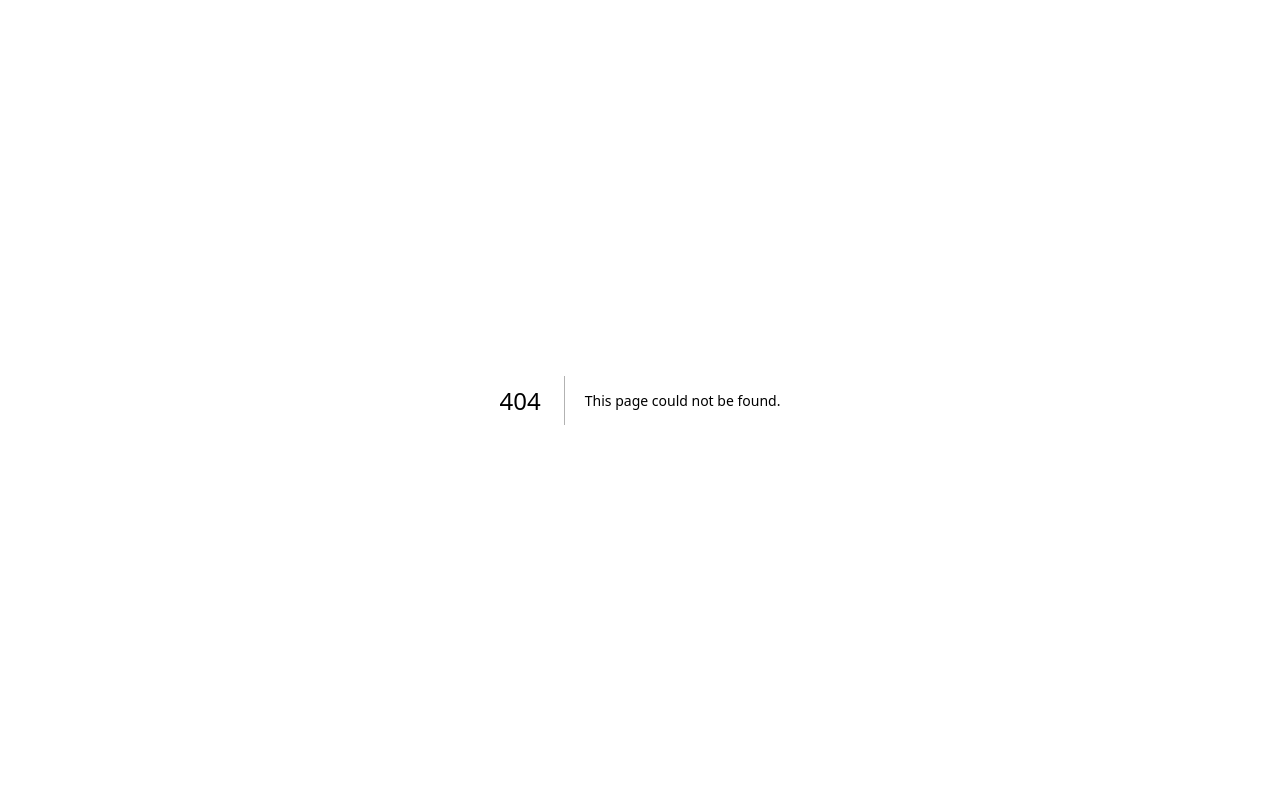
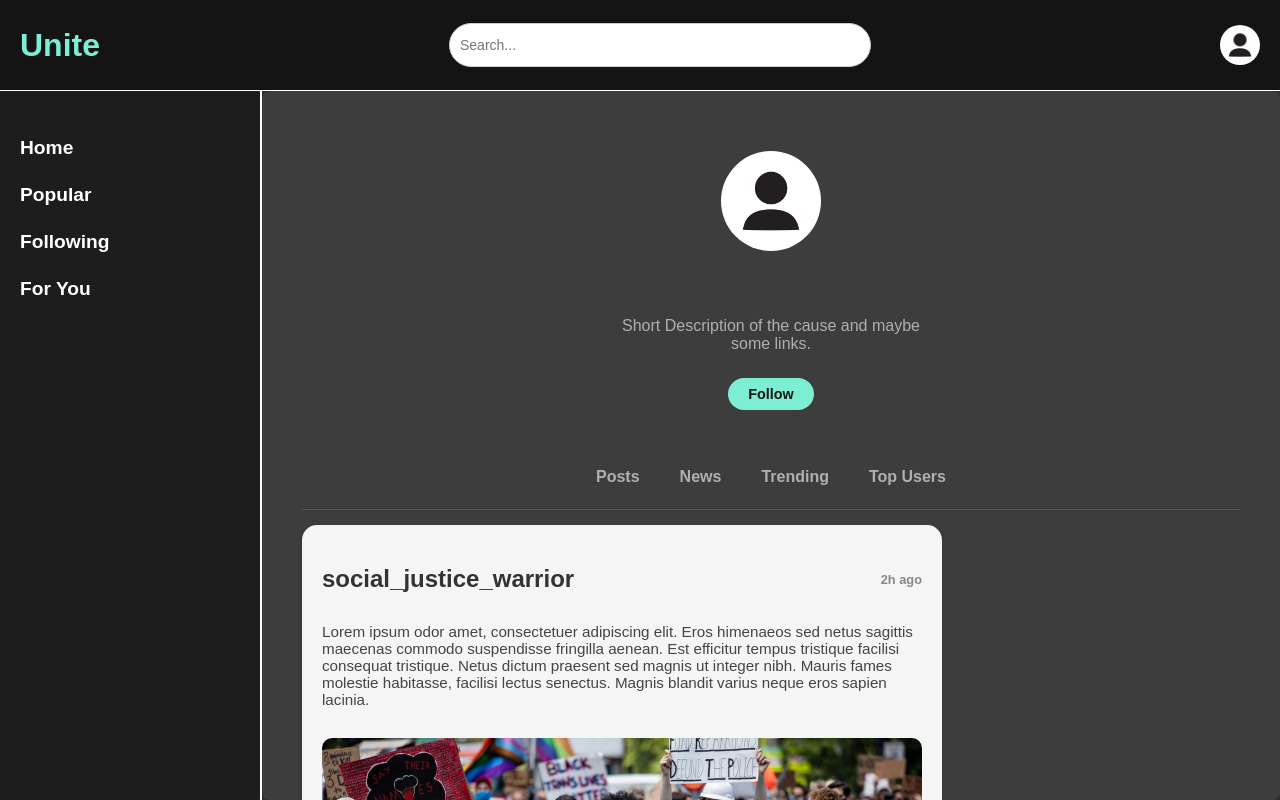
Before and after one commit to JEETDESAI25/capstone-code, a Next.js app in the folder my-app/: page /1 in a window 1280 px wide. Before the commit this address had no page. Built offline with nearby package versions, Linux system fonts and the light colour scheme.

Commit message:
merging again

```diff
--- /dev/null
+++ b/my-app/src/app/[UserID]/page.tsx
@@ -0,0 +1,81 @@
+// src/app/page.tsx
+import styles from "../../styles/App.module.css";
+import Navbar from "../../components/Navbar";
+import SidePanel from "../../components/Sidepanel";
+import Post from "../../components/Post";
+import default_pfp from "./../../../public/images/default_pfp.jpeg";
+import Image from "next/image";
+
+export default function ProfileDetails({
+  params,
+}: {
+  params: {
+    profileDetails: string;
+  };
+}) {
+  return (
+    <div className={styles.app}>
+      <Navbar />
+      <div className={styles.mainContent}>
+        <SidePanel />
+        <main className={styles.content}>
+          <div className={styles.profileSection}>
+            <Image className={styles.profileImage} src={default_pfp} alt="" />
+            <h2>{params.profileDetails}</h2>
+            <p className={styles.description}>
+              Short Description of the cause and maybe some links.
+            </p>
+            <button className={styles.followButton}>Follow</button>
+          </div>
+          {/* Tabs */}
+          <div className={styles.tabs}>
+            <h2 className="active">Posts</h2>
+            <h2>News</h2>
+            <h2>Trending</h2>
+            <h2>Top Users</h2>
+          </div>
+          <Post
+            username="social_justice_warrior"
+            content="Lorem ipsum odor amet, consectetuer adipiscing elit. Eros himenaeos sed  netus sagittis maecenas commodo suspendisse fringilla aenean. Est  efficitur tempus tristique facilisi consequat tristique. Netus dictum  praesent sed magnis ut integer nibh. Mauris fames molestie habitasse,  facilisi lectus senectus. Magnis blandit varius neque eros sapien  lacinia."
+            imageUrl="/images/black-lives-matter.jpg"
+            timestamp="2h ago"
+          />
+        </main>
+      </div>
+    </div>
+  );
+}
+
+// export default function Home() {
+//   return (
+//     <div className={styles.app}>
+//       <Navbar />
+//       <div className={styles.mainContent}>
+//         <SidePanel />
+//         <main className={styles.content}>
+//           <div className={styles.profileSection}>
+//             <Image className={styles.profileImage} src={default_pfp} alt="" />
+//             <h2>Black Lives Matter Campaign</h2>
+//             <p className={styles.description}>
+//               Short Description of the cause and maybe some links.
+//             </p>
+//             <button className={styles.followButton}>Follow</button>
+//           </div>
+//           {/* Tabs */}
+//           <div className={styles.tabs}>
+//             <h2 className="active">Posts</h2>
+//             <h2>News</h2>
+//             <h2>Trending</h2>
+//             <h2>Top Users</h2>
+//           </div>
+//           <Post
+//             username="social_justice_warrior"
+//             content="Lorem ipsum odor amet, consectetuer adipiscing elit. Eros himenaeos sed  netus sagittis maecenas commodo suspendisse fringilla aenean. Est  efficitur tempus tristique facilisi consequat tristique. Netus dictum  praesent sed magnis ut integer nibh. Mauris fames molestie habitasse,  facilisi lectus senectus. Magnis blandit varius neque eros sapien  lacinia."
+//             imageUrl="/images/black-lives-matter.jpg"
+//             timestamp="2h ago"
+//           />
+//         </main>
+//       </div>
+//     </div>
+//   );
+// }
--- a/my-app/src/components/Navbar.tsx
+++ b/my-app/src/components/Navbar.tsx
@@ -1,14 +1,16 @@
 import styles from "../styles/Navbar.module.css";
-import SearchBar from "./SearchBar.tsx";
+import SearchBar from "./SearchBar";
 import default_pfp from "./../../public/images/default_pfp.jpeg";
 import Image from "next/image";
 
 const Navbar: React.FC = () => {
   return (
     <nav className={styles.navbar}>
-      <h2 className={styles.uniteTitle}>Unite</h2>
+      <div>
+        <h2 className={styles.uniteTitle}>Unite</h2>
+      </div>
       <SearchBar />
-      <Image className={styles.profilePicture} src={default_pfp} alt="" />
+      <Image className={styles.profileIcon} src={default_pfp} alt="" />
     </nav>
   );
 };
--- a/my-app/src/components/Posts.tsx
+++ b/my-app/src/components/Post.tsx
@@ -1,5 +1,4 @@
-// src/components/Post.tsx
-import styles from "../styles/Posts.module.css";
+import styles from "../styles/Post.module.css";
 
 interface PostProps {
   username: string;
--- a/my-app/src/components/Sidepanel.tsx
+++ b/my-app/src/components/Sidepanel.tsx
@@ -2,13 +2,15 @@ import styles from "../styles/SidePanel.module.css";
 
 const SidePanel: React.FC = () => {
   return (
-    <div className={styles.sidePanel}>
+    <div className={styles.sidePanelContainer}>
+      <aside className={styles.sidePanel}>
         <ul>
           <li>Home</li>
           <li>Popular</li>
           <li>Following</li>
           <li>For You</li>
         </ul>
+      </aside>
     </div>
   );
 };
--- a/my-app/src/styles/App.module.css
+++ b/my-app/src/styles/App.module.css
@@ -3,7 +3,7 @@
   flex-direction: column;
   height: 100vh;
   background-color: #2f2f2f;
-  color: white
+  color: white;
 }
 
 .mainContent {
@@ -33,6 +33,7 @@
   cursor: pointer;
   padding: 0px 10px;
   margin: 0px 10px;
+  font-size: 1.5rem;
 }
 
 .filter:hover {
@@ -121,3 +122,10 @@
   border-bottom: 3px solid #7ceed3;
   font-weight: bold;
 }
+
+.postsContainer {
+  display: flex;
+  flex-wrap: wrap;
+  gap: 20px;
+  justify-content: center;
+}
--- a/my-app/src/styles/Navbar.module.css
+++ b/my-app/src/styles/Navbar.module.css
@@ -1,11 +1,11 @@
-/* Navbar.module.css */
 .navbar {
+  background-color: #141414;
+  color: #7ceed3;
+  padding: 0px 20px;
   display: flex;
+  justify-content: space-between;
   align-items: center;
-  justify-content: space-between;
-  background-color: #141414;
-  padding: 15px 30px;
-  height: 70px; /* Adjust height as per design */
+  border-bottom: 1px solid white;
 }
 
 .uniteTitle {
@@ -14,18 +14,9 @@
   margin-right: auto; /* Push search to the center */
 }
 
-.searchInput {
-  max-width: 300px; /* Centered narrower search bar */
-  flex: 1;
-  border-radius: 20px;
-  padding: 8px 15px;
-  margin: 0 20px; /* Spacing on both sides */
-}
-
 .profileIcon {
   width: 40px;
   height: 40px;
   border-radius: 50%;
   cursor: pointer;
-  margin-left: auto;
 }
--- a/my-app/src/styles/SearchBar.module.css
+++ b/my-app/src/styles/SearchBar.module.css
@@ -5,6 +5,7 @@
   font-size: 14px;
   border: 1px solid #ccc;
   border-radius: 100px;
+  margin: 0px 10px;
 }
 
 .searchInput:focus {
--- a/my-app/src/styles/Sidepanel.module.css
+++ b/my-app/src/styles/Sidepanel.module.css
@@ -1,9 +1,18 @@
+.sidePanelContainer {
+  display: flex;
+  height: 100vh;
+  overflow: hidden;
+  background-color: #1d1d1d;
+  border-right: 1px solid white;
+}
+
 .sidePanel {
   width: 220px;
+  overflow-y: auto;
   background-color: #1d1d1d;
   padding: 30px 20px;
   color: white;
-  border-right: 1px solid #2f2f2f;
+  border-right: 1px solid white;
 }
 
 .sidePanel ul {
```
Also changed, not shown: my-app/src/app/page.tsx (+30 -25 lines), my-app/src/styles/Post.module.css (renamed from my-app/src/styles/Posts.module.css). Lines whose indentation alone changed are shown as unchanged.
